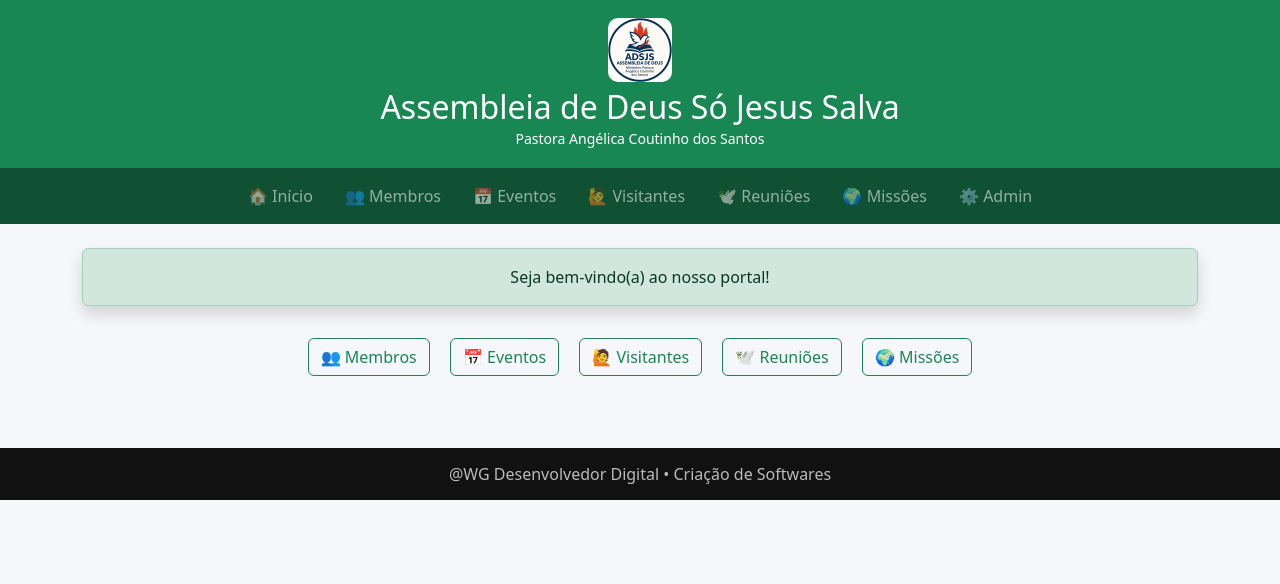
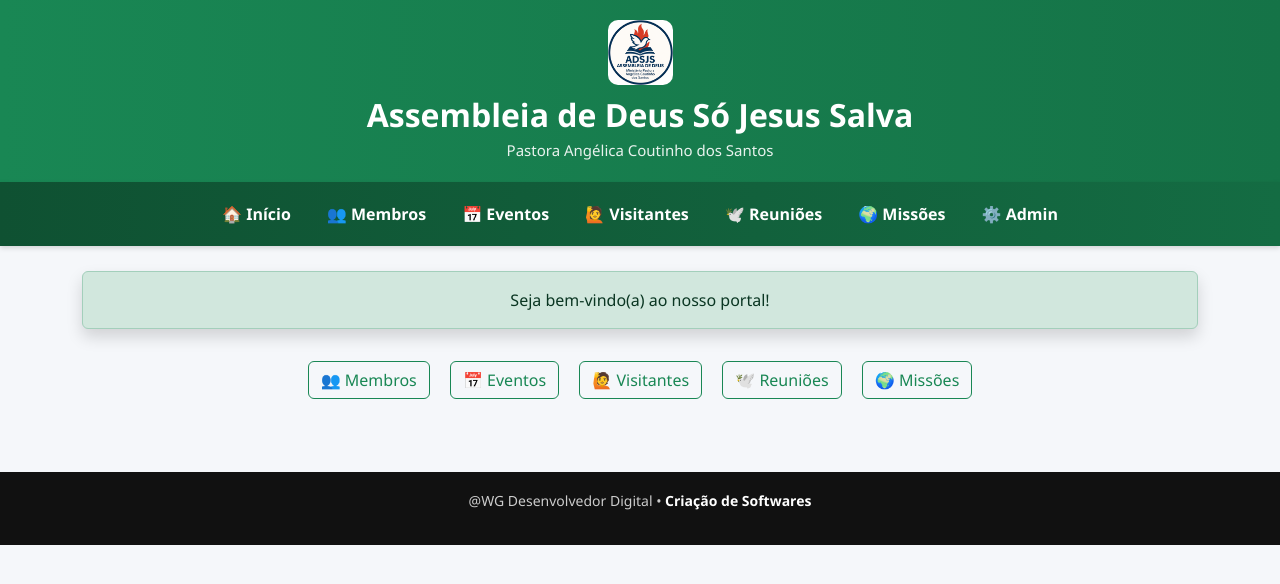
Before and after one commit to wggarcia/churchmanager, a Django app: page / in a window 1280 px wide. Shown: the top 584 px of the page. Run offline with Django 5.2, Linux system fonts and the light colour scheme; data comes from the database, SQL or seed files in the repository; some libraries are stand-ins or nearby versions.

Commit message:
Melhora contraste e corrige duplicação do menu

```diff
--- a/core/templates/core/base.html
+++ b/core/templates/core/base.html
@@ -3,50 +3,127 @@
 <html lang="pt-br">
 <head>
   <meta charset="UTF-8" />
+  <meta name="viewport" content="width=device-width, initial-scale=1.0">
   <title>{{ igreja_nome }} - Sistema ADSJS</title>
   <link rel="icon" href="{{ igreja_logo }}">
   <link rel="stylesheet" href="{% static 'css/bootstrap.min.css' %}">
-  <script src="https://cdn.jsdelivr.net/npm/bootstrap@5.3.2/dist/js/bootstrap.bundle.min.js"></script>
+  <script src="{% static 'js/bootstrap.bundle.min.js' %}"></script>
   <script src="https://cdn.jsdelivr.net/npm/chart.js"></script>
   <style>
-    body { background-color:#f5f7fa; }
-    header { background:#198754; color:#fff; text-align:center; padding:18px 8px; }
-    header img { height:64px; border-radius:10px; margin-bottom:6px; }
-    nav a { margin:0 8px; font-weight:600; }
-    footer { background:#111; color:#bbb; text-align:center; padding:14px; margin-top:40px; }
+    body {
+      background-color: #f5f7fa;
+      font-family: 'Segoe UI', 'Arial', sans-serif;
+    }
+
+    /* Cabeçalho */
+    header {
+      background: linear-gradient(90deg, #198754, #157347);
+      color: #fff;
+      text-align: center;
+      padding: 20px 10px;
+      box-shadow: 0 2px 6px rgba(0,0,0,0.15);
+    }
+    header img {
+      height: 65px;
+      border-radius: 10px;
+      margin-bottom: 6px;
+    }
+    header h2 {
+      margin: 5px 0;
+      font-weight: 600;
+    }
+    header p {
+      margin: 0;
+      font-size: 15px;
+      opacity: 0.9;
+    }
+
+    /* Menu principal */
+    nav {
+      background: linear-gradient(90deg, #0f5132, #146c43);
+      box-shadow: 0 2px 5px rgba(0,0,0,0.15);
+    }
+    nav .navbar-toggler {
+      border-color: rgba(255,255,255,0.4);
+    }
+    nav .navbar-toggler-icon {
+      filter: invert(1);
+    }
+    .navbar-nav .nav-link {
+      color: #fff !important;
+      font-weight: 600;
+      margin: 4px 10px;
+      transition: color 0.3s, background 0.3s;
+      border-radius: 6px;
+    }
+    .navbar-nav .nav-link:hover {
+      color: #ffd700 !important;
+      background: rgba(255,255,255,0.1);
+    }
+
+    /* Conteúdo principal */
+    main {
+      padding: 25px 10px;
+    }
+
+    /* Rodapé */
+    footer {
+      background-color: #111;
+      color: #ccc;
+      padding: 18px 10px;
+      text-align: center;
+      font-size: 14px;
+      margin-top: 40px;
+    }
+    footer strong {
+      color: #fff;
+    }
   </style>
 </head>
+
 <body>
 
 <header>
-  <img src="{{ igreja_logo }}" alt="Logo">
-  <h2 class="m-0">{{ igreja_nome }}</h2>
-  <small>{{ pastor_nome }}</small>
+  <img src="{{ igreja_logo }}" alt="Logo da Igreja">
+  <h2>{{ igreja_nome }}</h2>
+  <p>{{ pastor_nome }}</p>
 </header>
 
-<nav class="navbar navbar-expand-lg navbar-dark" style="background:#0f5132;">
+<!-- Menu Responsivo -->
+<nav class="navbar navbar-expand-lg navbar-dark">
   <div class="container">
-    <div class="navbar-nav mx-auto">
+    <button class="navbar-toggler" type="button" data-bs-toggle="collapse" data-bs-target="#menuPrincipal" aria-controls="menuPrincipal" aria-expanded="false" aria-label="Toggle navigation">
+      <span class="navbar-toggler-icon"></span>
+    </button>
+
+    <div class="collapse navbar-collapse justify-content-center" id="menuPrincipal">
+      <div class="navbar-nav">
         <a class="nav-link" href="{% url 'index' %}">🏠 Início</a>
         <a class="nav-link" href="{% url 'membros' %}">👥 Membros</a>
         <a class="nav-link" href="{% url 'eventos' %}">📅 Eventos</a>
         <a class="nav-link" href="{% url 'visitantes' %}">🙋 Visitantes</a>
         <a class="nav-link" href="{% url 'reunioes' %}">🕊️ Reuniões</a>
         <a class="nav-link" href="{% url 'missoes' %}">🌍 Missões</a>
+
         {% if request.user.is_superuser %}
         <a class="nav-link" href="{% url 'financeiro' %}">💰 Financeiro</a>
         {% endif %}
+
         <a class="nav-link" href="/admin/">⚙️ Admin</a>
+      </div>
     </div>
   </div>
 </nav>
 
-<main class="container py-4">
-  {% block content %}{% endblock %}
+<!-- Conteúdo das páginas -->
+<main class="container">
+  {% block content %}
+  {% endblock %}
 </main>
 
 <footer>
-  <div>@WG Desenvolvedor Digital • Criação de Softwares</div>
+  <p>@WG Desenvolvedor Digital • <strong>Criação de Softwares</strong></p>
 </footer>
+
 </body>
 </html>
```
Lines whose indentation alone changed are shown as unchanged.
